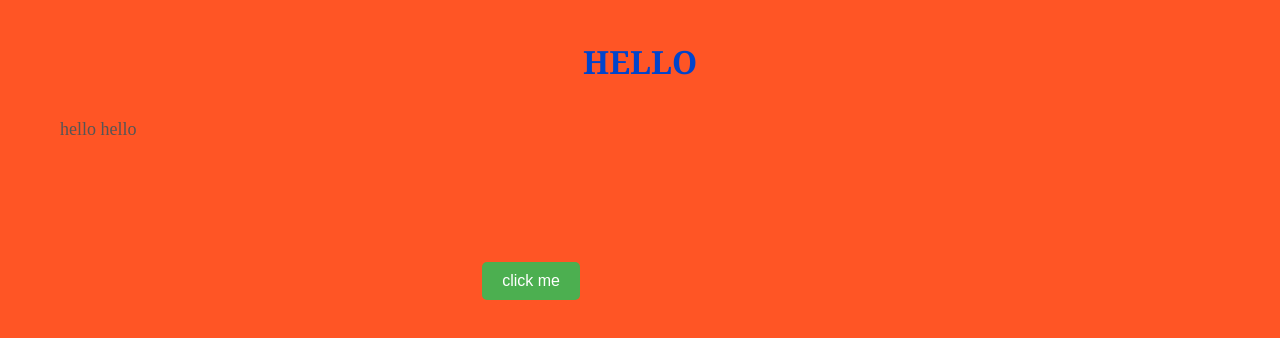
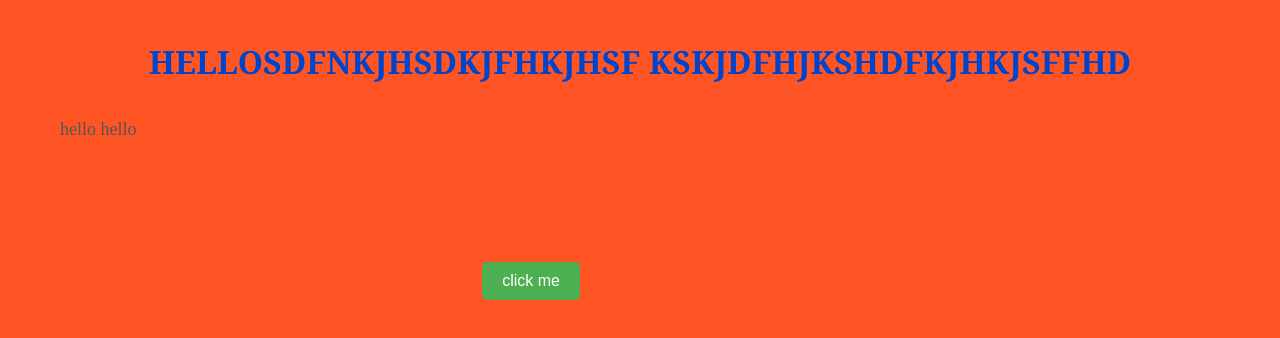
Before and after one commit to Sacar99/NESS, a plain HTML site: page index.html in a window 1280 px wide. Drawn offline with Linux system fonts and the light colour scheme.

Commit message:
Update index.html

```diff
--- a/index.html
+++ b/index.html
@@ -57,7 +57,7 @@ button:hover {
 </style>
 </head>
 <body>
-<h1 > hello </h1>
+<h1 > hellosdfnkjhsdkjfhkjhsf kskjdfhjkshdfkjhkjsffhd </h1>
 <p>
 hello hello
 <a href="second.html"><button> click me </button> </a>
```
